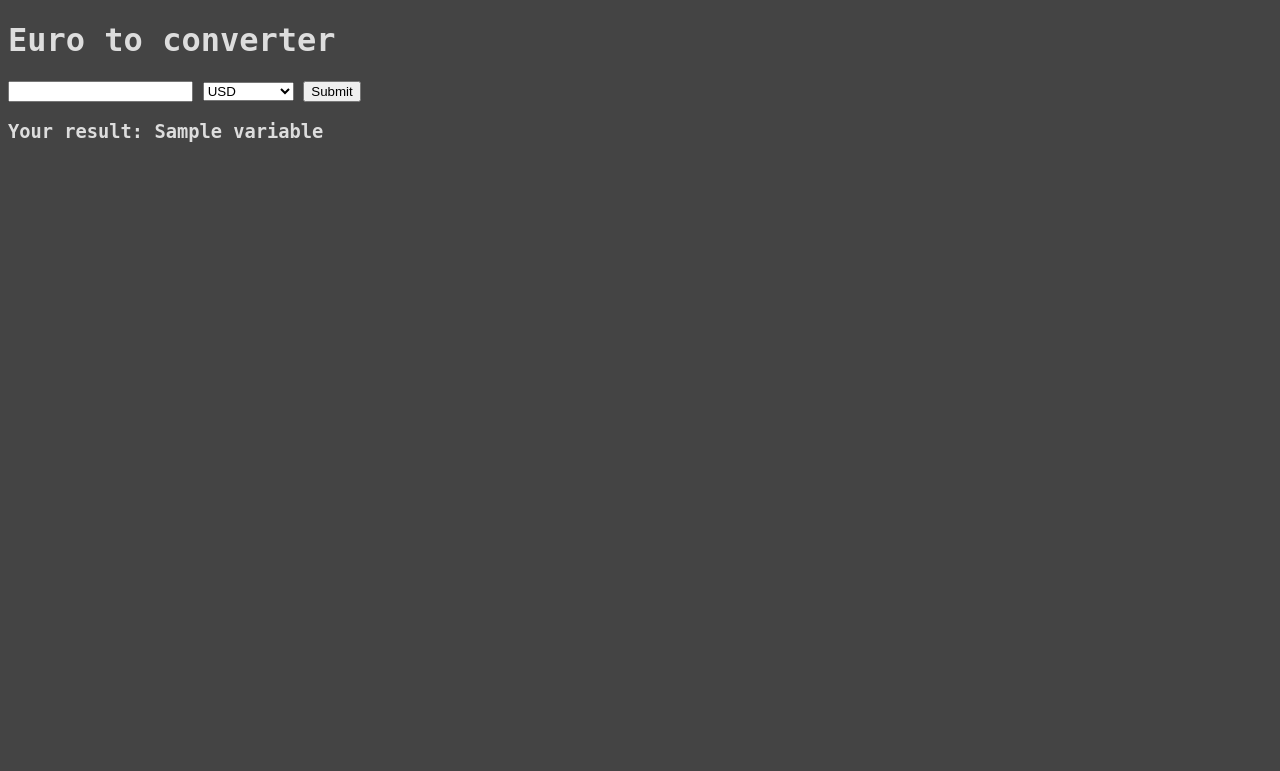
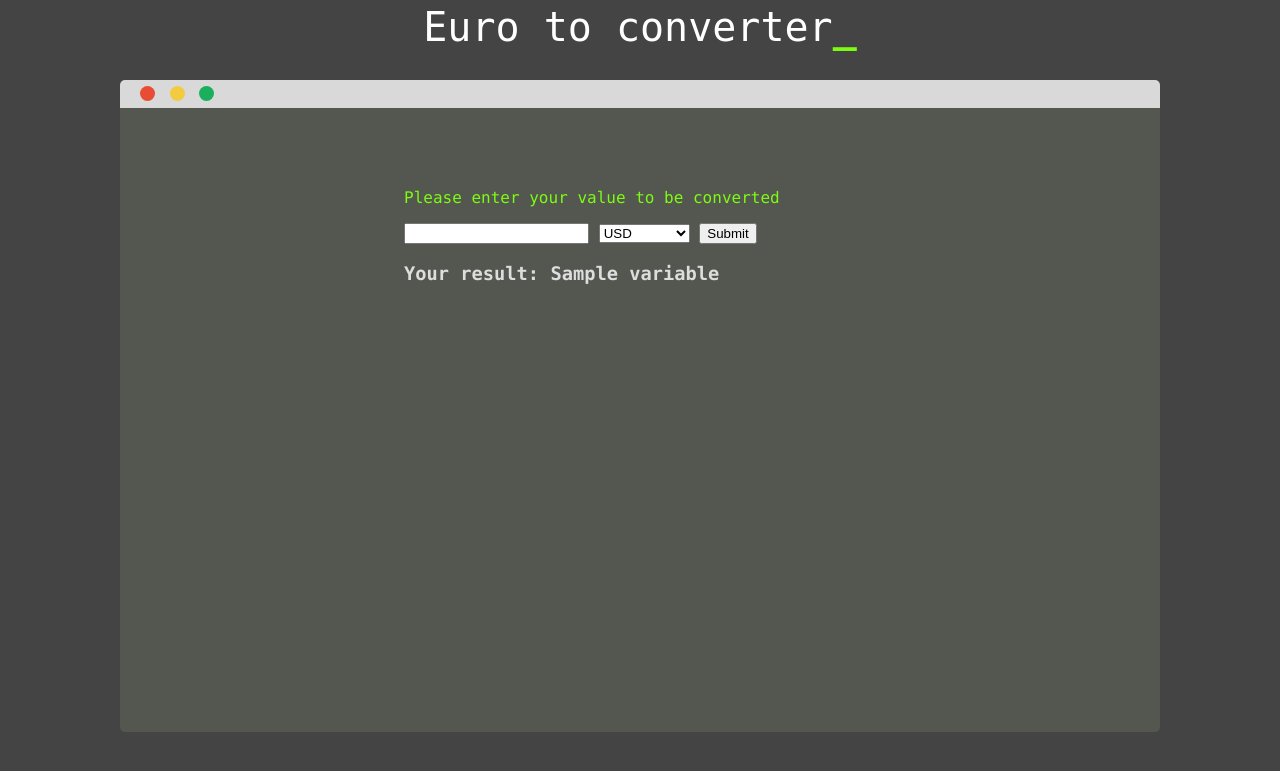
Before and after one commit to Wardason/Flask, a Flask app: template templates/currency.html in a window 1280 px wide. Shown: the top 771 px of the page. Run offline with Flask 2, Linux system fonts and the light colour scheme; the template is opened without the code that fills it: most values are stand-ins (such as "Sample title", 1, 10 or a date in 2020).

Commit message:
improved html currency file

```diff
--- a/templates/currency.html
+++ b/templates/currency.html
@@ -11,12 +11,178 @@
 	color: #ddd;
 	font-size: 16px;
 	font-family: monospace;
+}
+
+*, *:before, *:after {
+	box-sizing: border-box;
+}
+
+#head {
+	color: #fff;
+	font-size: 2.5em;
+	text-align: center;
+}
+
+.cursor {
+	font-weight: 600;
+	color: #7CFC11;
+	opacity: 0;
+	animation: cursor 1s infinite;
+}
+
+@keyframes cursor {
+	0%, 40%, 100% {
+		opacity: 0;
+	}
+	50%, 90% {
+		opacity: 1;
+	}
+}
+
+.container {
+	width: 90%;
+	max-width: 1040px;
+	height: 100%;
+	margin: 0 auto;
+}
+
+#bar {
+	height: 1.75em;
+	background-color: #DAD9D9;
+	border-radius: 5px 5px 0 0;
+}
+
+.icon {
+	border-radius: 50%;
+	width: 15px;
+	height: 15px;
+	margin: 5px 5px 0 0;
+	display: inline-block;
+	vertical-align: middle;
+}
+
+.icon-red {
+	margin-left: 20px;
+	background-color: #E94B35;
+}
+
+.icon-red:hover {
+	background-color: #c65037;
+}
+
+.icon-yellow {
+	background-color: #f2cb41;
+}
+
+.icon-yellow:hover {
+	background-color: #c8ac41;
+}
+
+.icon-green {
+	background-color: #1AAF5C;
+}
+
+.icon-green:hover {
+	background-color: #078650;
+}
+
+#screen {
+	background-color: #545650;
+	height: 100%;
+	border-radius: 0 0 5px 5px;
+	overflow-y: auto;
+}
+
+#innercontent {
+	margin-left: 0.75em;
+}
+
+#content {
+	font: 1em Consolas, monaco, monospace;
+}
+
+.topic_header {
+	color: #7CFC11;
+	margin-top: 5em;
+    margin-left: 17em;
+}
+
+.topic_text {
+	margin-left: 17em;
+	margin-top: 1em;
+}
+
+
+
+#header, #footer, #content {
+	position: absolute;
+	right: 0;
+	left: 0;
+}
+
+#header {
+	height: 3em;
+	margin: 0.25em 0;
+	top: 0;
+}
+
+#footer {
+	height: 3.75em;
+	bottom: 0;
+	width: 90%;
+	max-width: 1040px;
+	margin: 0 auto;
+}
+
+#content {
+	top: 5em;
+	bottom: 6em;
+}
+
+@media (min-width: 1600px) {
+	body {
+		font-size: 18px;
+	}
+}
+
+@media (max-width: 800px) {
+	body {
+		font-size: 14px;
+	}
+
+	.topic_text {
+		margin-left: 1.25em;
+	}
+}
+
+@media screen and (max-width: 480px) {
+	body {
+		font-size: 12px;
+	}
+}
+@font-face{font-family:'FontAwesome';src:url('../fonts/fontawesome-webfont.eot?v=4.7.0');src:url
+
+
 </style>
 
 <body>
 
-<h1>Euro to converter</h1>
+<div id="header">
+	<div id="head"> Euro to converter<span class="cursor">_</span></div>
+</div>
 
+<div id="content">
+	<div class="container">
+		<div id="bar">
+			<div class="icon icon-red"></div>
+			<div class="icon icon-yellow"></div>
+			<div class="icon icon-green"></div>
+		</div>
+
+		<div id="screen">
+			<div id="innercontent">
+                <div class="topic_header">Please enter your value to be converted</div>
+				<div class="topic_text">
                     <form action="" method="post">
                     <input type="number" name="number_input">
 
@@ -32,6 +198,15 @@
                 </form>
 
                 <h3>Your result: {{ variable }}</h3>
+                                </div>
+
+
+				</div>
+			</div>
+		</div>
+	</div>
+
+
 
 </body>
 </html>
```
Lines whose indentation alone changed are shown as unchanged.
